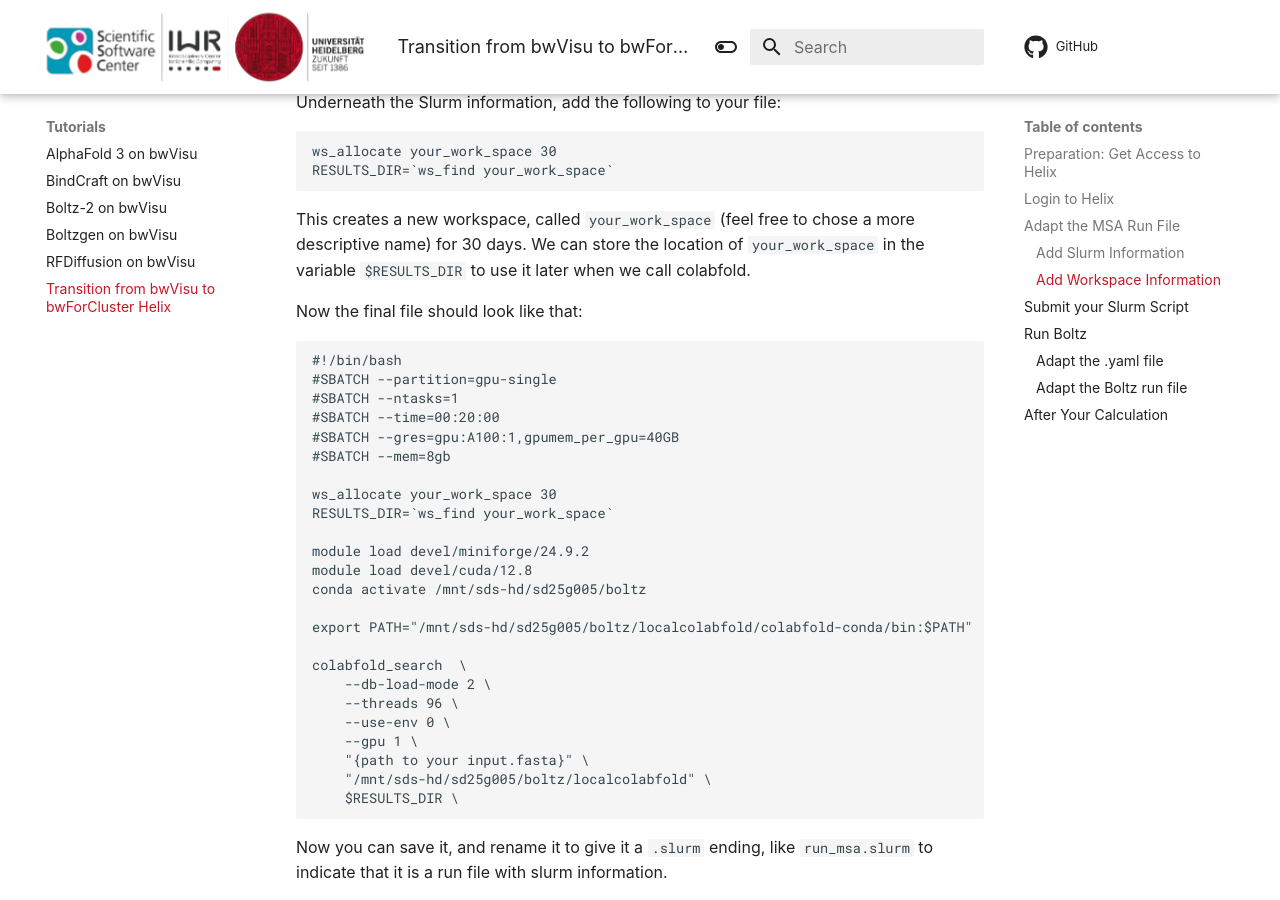
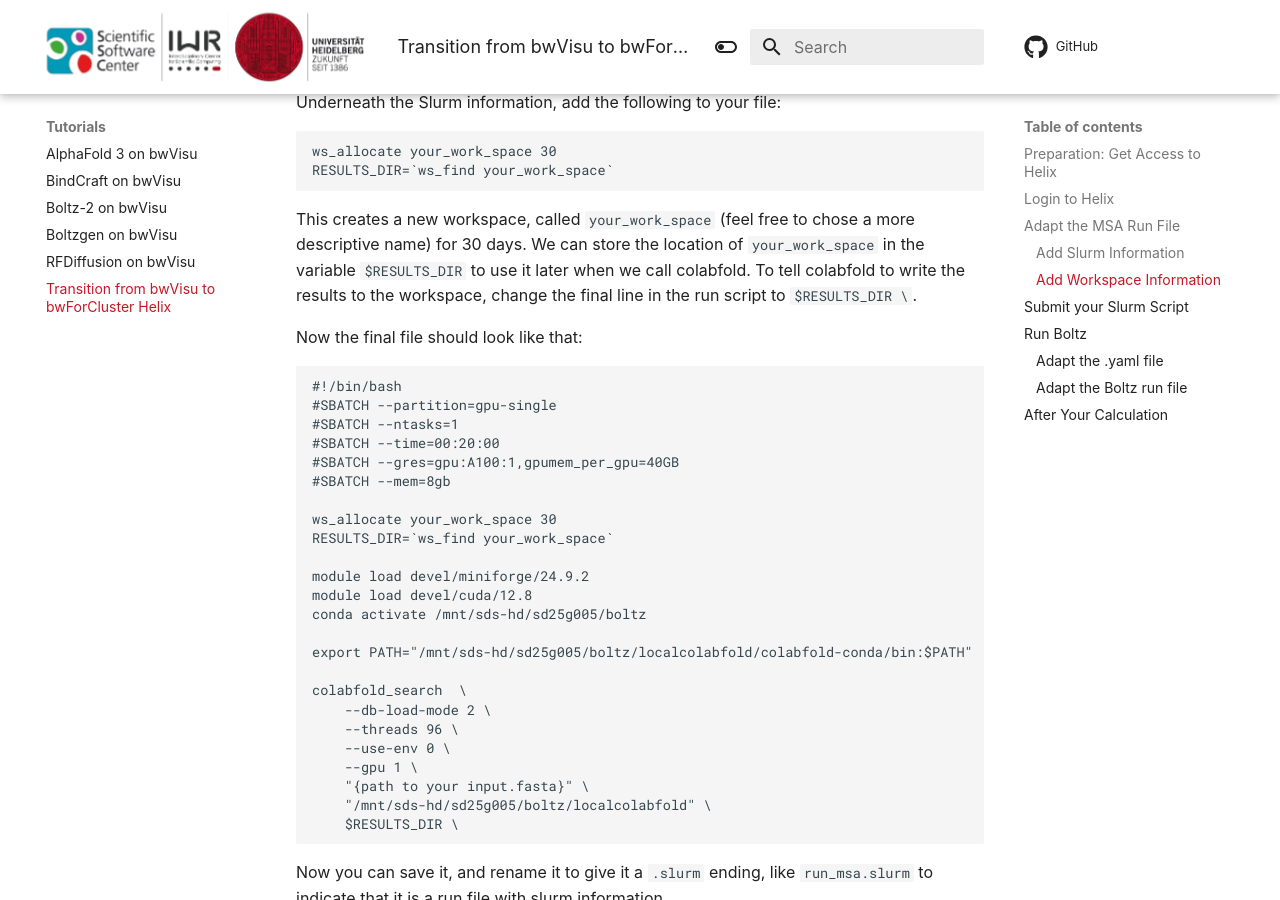
Before and after one commit to ssciwr/BioStructureHub, an MkDocs documentation site: the page built from docs/tutorials/tutorial_visu2helix.md, in a window 1280 px wide and 900 px high, scrolled down 2207 px. Built offline with MkDocs 1.6.1 and Material for MkDocs 9.7.7, drawn with Linux system fonts in a browser that asks for light colours; comment, search, counter and statistics services are not loaded.

Commit message:
docs: add explicit reference to output path

````diff
--- a/docs/tutorials/tutorial_visu2helix.md
+++ b/docs/tutorials/tutorial_visu2helix.md
@@ -70,7 +70,7 @@ Underneath the Slurm information, add the following to your file:
 ws_allocate your_work_space 30
 RESULTS_DIR=`ws_find your_work_space`
 ```
-This creates a new workspace, called `your_work_space` (feel free to chose a more descriptive name) for 30 days. We can store the location of `your_work_space` in the variable `$RESULTS_DIR` to use it later when we call colabfold.
+This creates a new workspace, called `your_work_space` (feel free to chose a more descriptive name) for 30 days. We can store the location of `your_work_space` in the variable `$RESULTS_DIR` to use it later when we call colabfold. To tell colabfold to write the results to the workspace, change the final line in the run script to `$RESULTS_DIR \`.
 
 Now the final file should look like that:
 
````
